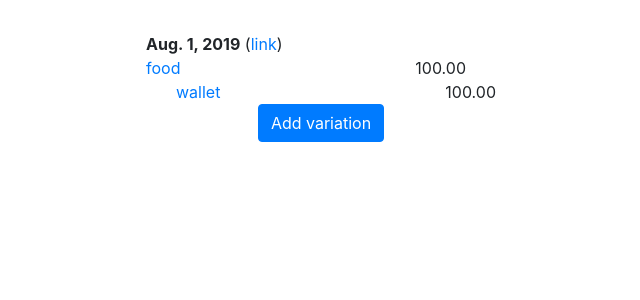
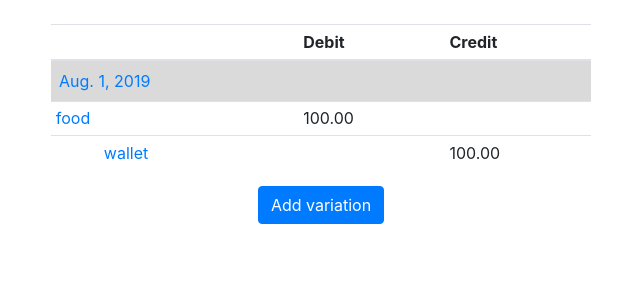
Before and after one commit to manugrandio/leanledger, a Django app: page /ledger/1/record/1/ in a window 1280 px wide. Shown: the part 56-356 px from the top of the page, without its empty margins (319-959 px from the left). Run offline with Django 3.2, Linux system fonts and the light colour scheme; data comes from the database, SQL or seed files in the repository; some libraries are stand-ins or nearby versions.

Commit message:
Display records in a table

```diff
--- a/leanledger/templates/base.html
+++ b/leanledger/templates/base.html
@@ -3,32 +3,6 @@
 <head>
   <title>Records</title>
   <link rel="stylesheet" href="https://stackpath.bootstrapcdn.com/bootstrap/4.3.1/css/bootstrap.min.css" integrity="sha384-ggOyR0iXCbMQv3Xipma34MD+dH/1fQ784/j6cY/iJTQUOhcWr7x9JvoRxT2MZw1T" crossorigin="anonymous">
-  <style>
-
-  .record {
-    margin-top: 2em;
-  }
-
-  .debit-variation {
-    padding-right: 30px;
-  }
-
-  .credit-variation {
-    padding-left: 30px;
-  }
-
-  .account {
-    float: left;
-  }
-
-  .amount {
-    float: right;
-  }
-
-  .clear {
-    clear: both;
-  }
-  </style>
 </head>
 <body>
   {% block content %}{% endblock %}
--- a/leanledger/templates/ledger/record.html
+++ b/leanledger/templates/ledger/record.html
@@ -7,12 +7,17 @@
 
 <div class="container">
   <div class="row justify-content-center">
-    <div class="col-4">
-    </div>
-  </div>
-  <div class="row justify-content-center">
-    <div class="col-4">
-      {% include "ledger/record_single.html" with record=record %}
+    <div class="col-6">
+      <table class="table table-sm mt-4">
+        <thead>
+          <th scope="col"></th>
+          <th scope="col">Debit</th>
+          <th scope="col">Credit</th>
+        </thead>
+        <tbody>
+        {% include "ledger/record_single.html" with record=record %}
+        </tbody>
+      </table>
     </div>
   </div>
   <div class="row justify-content-center">
--- a/leanledger/templates/ledger/record_single.html
+++ b/leanledger/templates/ledger/record_single.html
@@ -1,24 +1,36 @@
 {% load record_utils %}
 
-<div class="record">
-  <span><strong>{{ record.date }}</strong> (<a href="{% url 'record' ledger.pk record.pk %}">link</a>) {{ record.description }}</span>
-  {% for debit_variation in record.variations_by_type.debit %}
-  <div class="debit-variation">
-    <div class="account">
-      <a title="{{ debit_variation.account.full_name }}" href="{% url 'account' ledger.pk debit_variation.account.pk %}">{{ debit_variation.account.name }}</a>
-    </div>
-    <div class="amount">{{ debit_variation.amount|absolute }}</div>
-    <div class="clear"></div>
-  </div>
-  {% endfor %}
-
-  {% for credit_variation in record.variations_by_type.credit %}
-  <div class="credit-variation">
-    <div class="account">
-      <a title="{{ credit_variation.account.full_name }}" href="{% url 'account' ledger.pk credit_variation.account.pk %}">{{ credit_variation.account.name }}</a>
-    </div>
-    <div class="amount">{{ credit_variation.amount|absolute }}</div>
-    <div class="clear"></div>
-  </div>
-  {% endfor %}
-</div>
+<tr class="table-active" scope="col">
+  <td class="p-2" colspan="2" scope="row">
+    <a href="{% url 'record' ledger.pk record.pk %}">{{ record.date }}</a> <em>{{ record.description }}</em>
+  </td>
+  <td></td>
+</tr>
+{% for debit_variation in record.variations_by_type.debit %}
+  <tr>
+    <td scope="row">
+      <a title="{{ debit_variation.account.full_name }}" href="{% url 'account' ledger.pk debit_variation.account.pk %}">
+        {{ debit_variation.account.name }}
+      </a>
+    </td>
+    <td>
+      {{ debit_variation.amount|absolute }}
+    </td>
+    <td>
+    </td>
+  </tr>
+{% endfor %}
+{% for credit_variation in record.variations_by_type.credit %}
+  <tr>
+    <td scope="row">
+      <a class="ml-5" title="{{ credit_variation.account.full_name }}" href="{% url 'account' ledger.pk credit_variation.account.pk %}">
+        {{ credit_variation.account.name }}
+      </a>
+    </td>
+    <td>
+    </td>
+    <td>
+      {{ credit_variation.amount|absolute }}
+    </td>
+  </tr>
+{% endfor %}
```
Also changed, not shown: leanledger/templates/ledger/records_list.html (+14 -5 lines).
